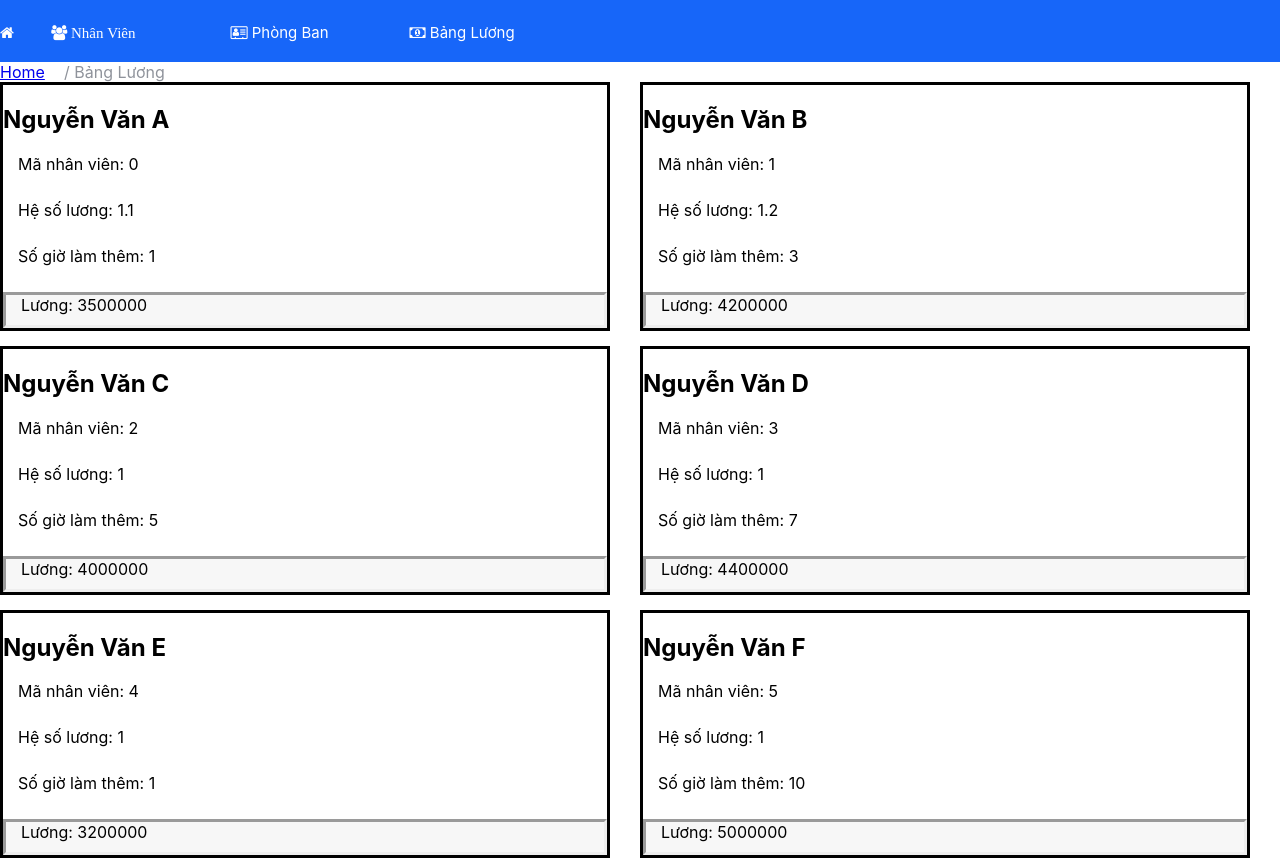
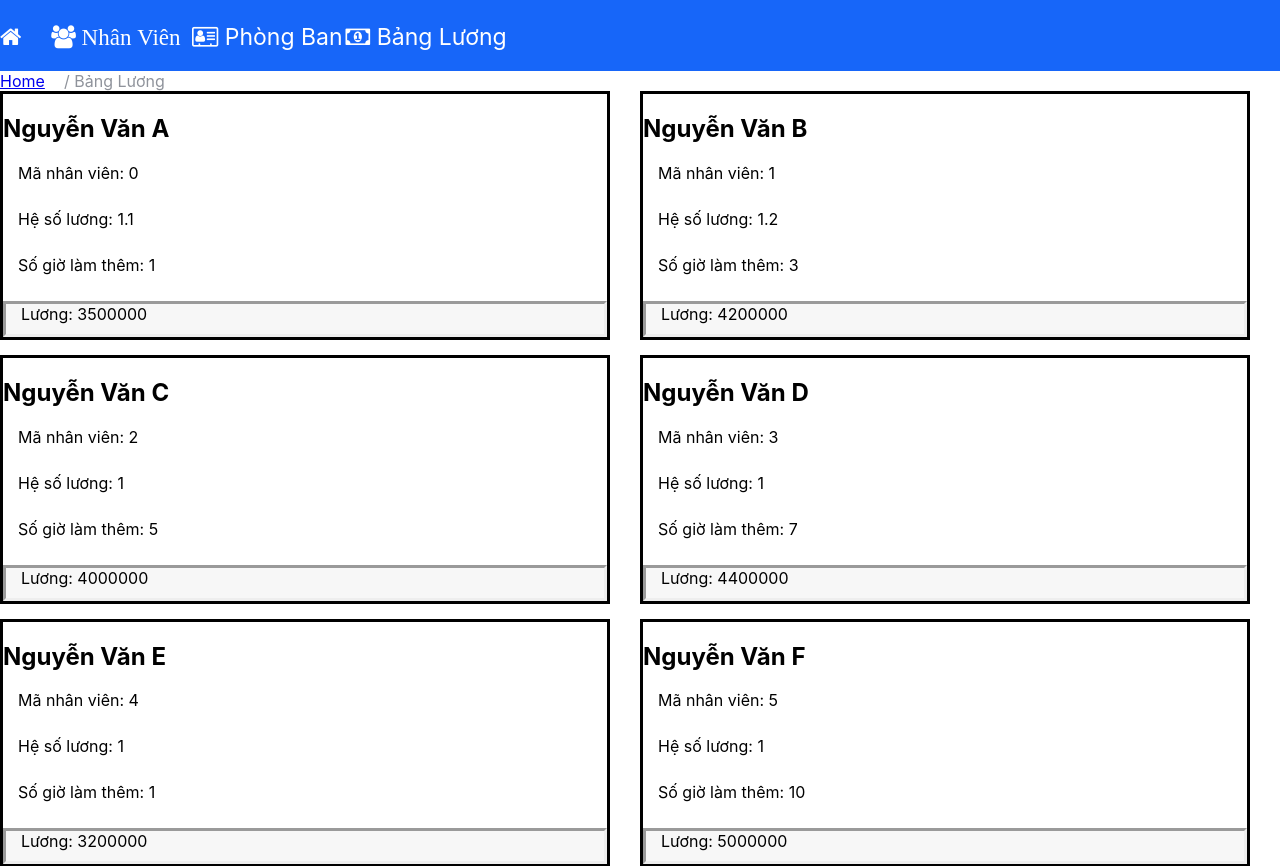
Before and after one commit to HaiBinhFX11493/Asm1ReactJS, a React (Create React App) app: page /BangLuong in a window 1280 px wide. Shown: the top 866 px of the page. Built offline with nearby package versions, Linux system fonts and the light colour scheme.

Commit message:
tao brach nop asm2

```diff
--- a/src/App.css
+++ b/src/App.css
@@ -164,7 +164,8 @@ text-decoration: none;
     display: grid;
     grid-template-columns: 5% 95%;
 }
-.HeadingTitle {
+/* e kb bi sao nhung cho to cho nhat no van vao cai t2 nay */
+/* .HeadingTitle {
     color: white;
     padding-bottom: 20px;
     background-color: #1766f9;
@@ -173,7 +174,7 @@ text-decoration: none;
     display: grid;
     grid-template-columns: 4% 14% 14% 14% 54%;
     text-decoration: none;
-}
+} */
 .BodyPhongBan {
     display: grid;
     grid-template-columns: 1fr 1fr;
```
